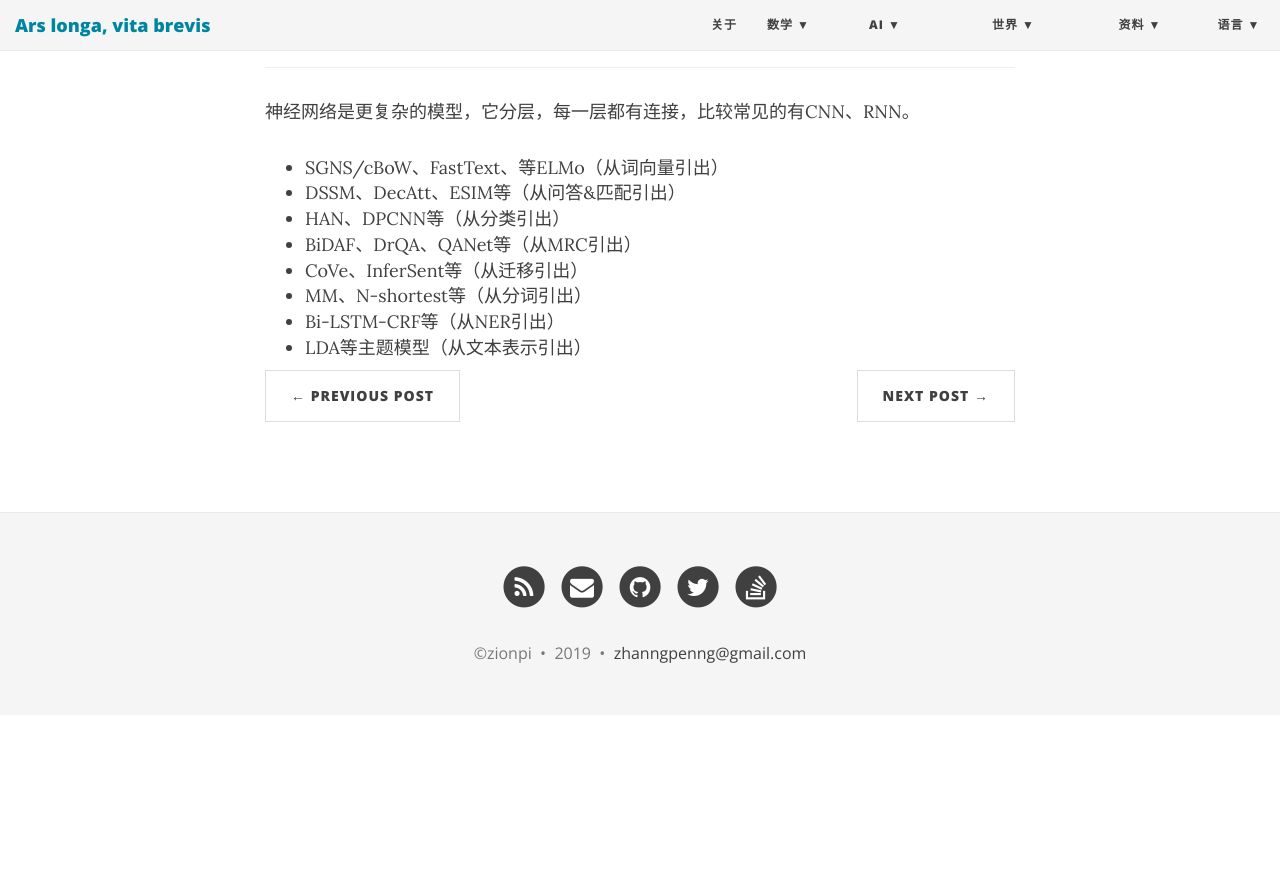
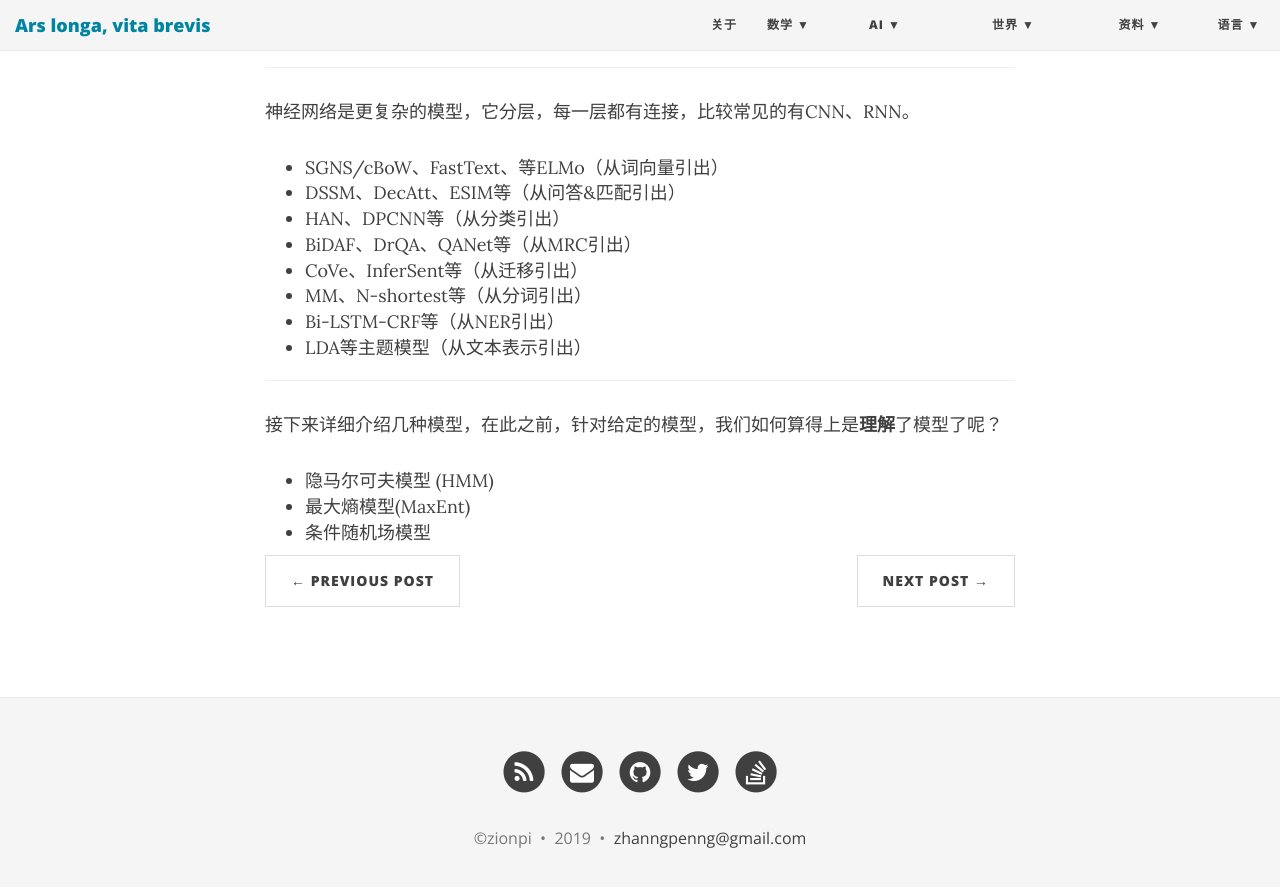
Before and after one commit to ZionPi/zionpi.github.io, a Jekyll site: the page built from _posts/2018-05-26-nlp-related-task-and-models.md, in a window 1280 px wide and 900 px high, scrolled down 791 px. Shown: the top 887 px of the window. Built offline with Jekyll 4.4.1, drawn with Linux system fonts in a browser that asks for light colours; nearby versions of some CDN libraries; before the commit the page ends 1506 px from its top, so only the background shows below that.

Commit message:
Update 2018-05-26-nlp-related-task-and-models.md

```diff
--- a/_posts/2018-05-26-nlp-related-task-and-models.md
+++ b/_posts/2018-05-26-nlp-related-task-and-models.md
@@ -35,3 +35,11 @@ title: NLP相关任务与模型
 - MM、N-shortest等（从分词引出）
 - Bi-LSTM-CRF等（从NER引出）
 - LDA等主题模型（从文本表示引出）
+
+
+---
+
+接下来详细介绍几种模型，在此之前，针对给定的模型，我们如何算得上是**理解**了模型了呢？
+ - 隐马尔可夫模型 (HMM)
+ - 最大熵模型(MaxEnt)
+ - 条件随机场模型
```
